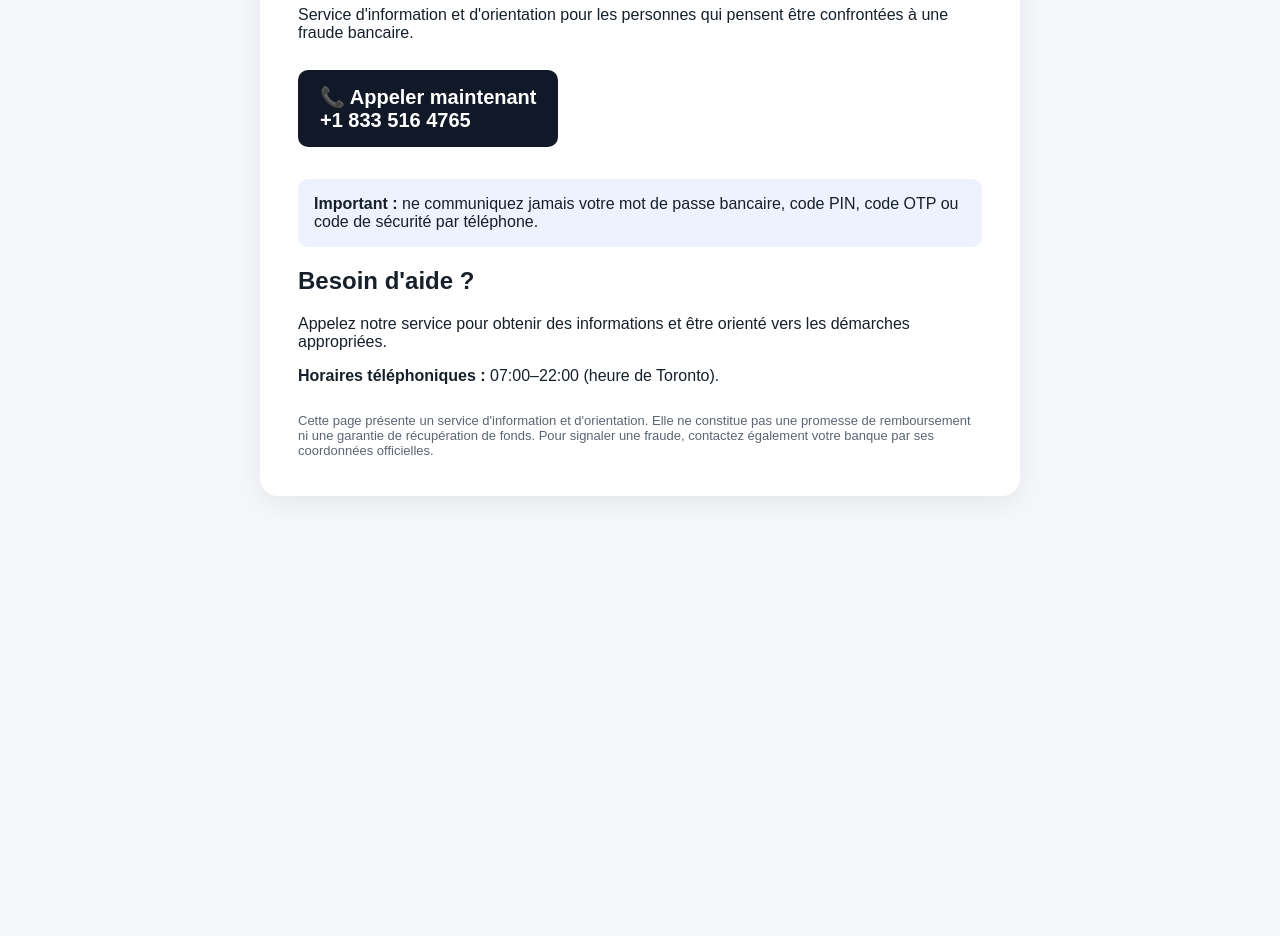
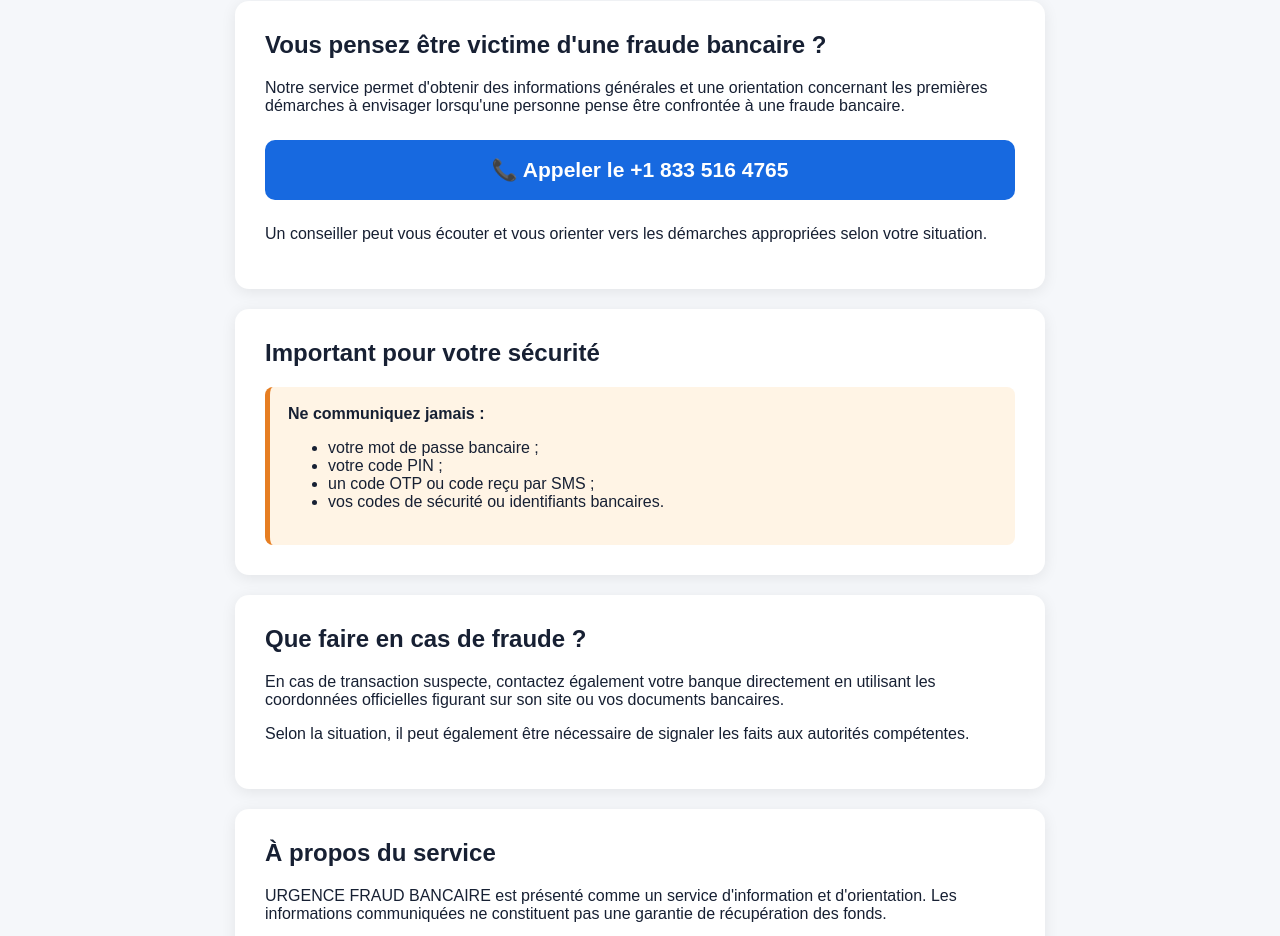
Before and after one commit to urgence-fraude-bancaire/urgence-fraude-bancaire, a plain HTML site: page index.html in a window 1280 px wide. Shown: the part 170-1106 px from the top of the page. Before the commit the page ends 800 px from the top, so only its background shows below. Drawn offline with Linux system fonts and the light colour scheme.

Commit message:
Update index.html

```diff
--- a/index.html
+++ b/index.html
@@ -1,36 +1,176 @@
-<!doctype html>
+
+<!DOCTYPE html>
 <html lang="fr">
 <head>
-<meta charset="utf-8">
-<meta name="viewport" content="width=device-width,initial-scale=1">
-<title>Urgence Fraude Bancaire</title>
-<meta name="description" content="Service d'information et d'orientation en cas de suspicion de fraude bancaire.">
-<style>
-body{font-family:Arial,sans-serif;margin:0;background:#f5f7fa;color:#17202a}
-main{max-width:760px;margin:60px auto;padding:20px}
-.card{background:#fff;border-radius:18px;padding:38px;box-shadow:0 8px 30px #00000012}
-h1{margin-top:0}
-.phone{display:inline-block;background:#111827;color:#fff;text-decoration:none;padding:15px 22px;border-radius:10px;font-size:20px;font-weight:700;margin:12px 0}
-.note{background:#eef2ff;padding:16px;border-radius:10px;margin:20px 0}
-footer{font-size:13px;color:#5b6573;margin-top:28px}
-</style>
+  <meta charset="UTF-8">
+  <meta name="viewport" content="width=device-width, initial-scale=1.0">
+
+  <title>URGENCE FRAUD BANCAIRE</title>
+
+  <meta name="description"
+        content="Service d'information et d'orientation pour les personnes confrontées ou susceptibles d'être confrontées à une fraude bancaire.">
+
+  <style>
+    * {
+      box-sizing: border-box;
+    }
+
+    body {
+      margin: 0;
+      font-family: Arial, sans-serif;
+      background: #f5f7fa;
+      color: #172033;
+    }
+
+    header {
+      background: #102a43;
+      color: white;
+      text-align: center;
+      padding: 35px 20px;
+    }
+
+    header h1 {
+      margin: 0 0 12px;
+      font-size: 30px;
+    }
+
+    header p {
+      margin: 0;
+      font-size: 17px;
+    }
+
+    main {
+      max-width: 850px;
+      margin: 35px auto;
+      padding: 0 20px;
+    }
+
+    .card {
+      background: white;
+      padding: 30px;
+      margin-bottom: 20px;
+      border-radius: 14px;
+      box-shadow: 0 3px 15px rgba(0,0,0,0.08);
+    }
+
+    h2 {
+      margin-top: 0;
+    }
+
+    .call {
+      display: block;
+      text-align: center;
+      background: #1769e0;
+      color: white;
+      text-decoration: none;
+      padding: 18px;
+      border-radius: 10px;
+      font-size: 21px;
+      font-weight: bold;
+      margin: 25px 0;
+    }
+
+    .warning {
+      background: #fff4e5;
+      border-left: 5px solid #e67e22;
+      padding: 18px;
+      border-radius: 8px;
+    }
+
+    footer {
+      text-align: center;
+      padding: 30px 20px;
+      color: #5b6777;
+      font-size: 14px;
+    }
+
+    footer a {
+      color: #1769e0;
+    }
+  </style>
 </head>
+
 <body>
+
+<header>
+  <h1>URGENCE FRAUD BANCAIRE</h1>
+  <p>Information, assistance et orientation</p>
+</header>
+
 <main>
-<div class="card">
-<h1>URGENCE FRAUD BANCAIRE</h1>
-<p>Service d'information et d'orientation pour les personnes qui pensent être confrontées à une fraude bancaire.</p>
-<a class="phone" href="tel:+18335164765">📞 Appeler maintenant<br>+1 833 516 4765</a>
-<div class="note">
-<strong>Important :</strong> ne communiquez jamais votre mot de passe bancaire, code PIN, code OTP ou code de sécurité par téléphone.
-</div>
-<h2>Besoin d'aide ?</h2>
-<p>Appelez notre service pour obtenir des informations et être orienté vers les démarches appropriées.</p>
-<p><strong>Horaires téléphoniques :</strong> 07:00–22:00 (heure de Toronto).</p>
+
+  <section class="card">
+    <h2>Vous pensez être victime d'une fraude bancaire ?</h2>
+
+    <p>
+      Notre service permet d'obtenir des informations générales
+      et une orientation concernant les premières démarches à envisager
+      lorsqu'une personne pense être confrontée à une fraude bancaire.
+    </p>
+
+    <a class="call" href="tel:+18335164765">
+      📞 Appeler le +1 833 516 4765
+    </a>
+
+    <p>
+      Un conseiller peut vous écouter et vous orienter vers les démarches
+      appropriées selon votre situation.
+    </p>
+  </section>
+
+  <section class="card">
+    <h2>Important pour votre sécurité</h2>
+
+    <div class="warning">
+      <strong>Ne communiquez jamais :</strong>
+      <ul>
+        <li>votre mot de passe bancaire ;</li>
+        <li>votre code PIN ;</li>
+        <li>un code OTP ou code reçu par SMS ;</li>
+        <li>vos codes de sécurité ou identifiants bancaires.</li>
+      </ul>
+    </div>
+  </section>
+
+  <section class="card">
+    <h2>Que faire en cas de fraude ?</h2>
+
+    <p>
+      En cas de transaction suspecte, contactez également votre banque
+      directement en utilisant les coordonnées officielles figurant
+      sur son site ou vos documents bancaires.
+    </p>
+
+    <p>
+      Selon la situation, il peut également être nécessaire de signaler
+      les faits aux autorités compétentes.
+    </p>
+  </section>
+
+  <section class="card">
+    <h2>À propos du service</h2>
+
+    <p>
+      URGENCE FRAUD BANCAIRE est présenté comme un service d'information
+      et d'orientation. Les informations communiquées ne constituent pas
+      une garantie de récupération des fonds.
+    </p>
+
+    <p>
+      Aucun remboursement ou récupération de fonds ne peut être garanti.
+    </p>
+  </section>
+
+</main>
+
 <footer>
-Cette page présente un service d'information et d'orientation. Elle ne constitue pas une promesse de remboursement ni une garantie de récupération de fonds. Pour signaler une fraude, contactez également votre banque par ses coordonnées officielles.
+  <p>URGENCE FRAUD BANCAIRE</p>
+  <p>Service d'information et d'orientation.</p>
+  <p>
+    Pour les opérations bancaires, utilisez toujours les canaux officiels
+    de votre établissement bancaire.
+  </p>
 </footer>
-</div>
-</main>
+
 </body>
 </html>
```
